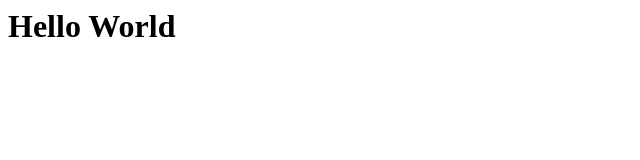
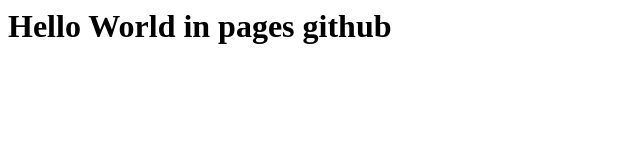
Before and after one commit to alalex88/alalex88.github.io, a plain HTML site: page index.html in a window 1280 px wide. Shown: the whole page, without its empty margins (0-640 px from the left). Drawn offline with Linux system fonts and the light colour scheme.

Commit message:
another commit

```diff
--- a/index.html
+++ b/index.html
@@ -1 +1 @@
-<h1>Hello World</h1>
+<h1>Hello World in pages github</h1>
```
